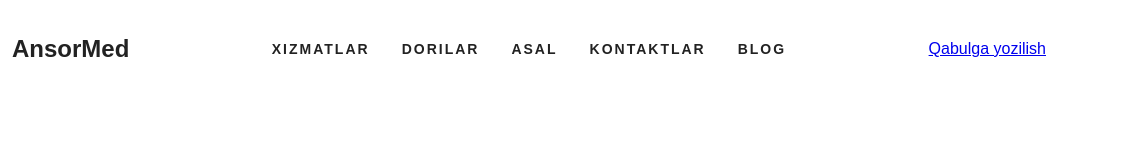
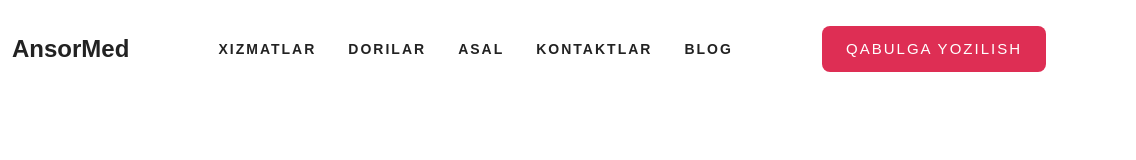
Before and after one commit to ReDi-frontend/AnsorMed, a plain HTML site: page index.html in a window 1280 px wide. Shown: the full height of the page, 144-1280 px from the left. Drawn offline with Linux system fonts and the light colour scheme.

Commit message:
site header syles

```diff
--- a/css/style.css
+++ b/css/style.css
@@ -9,6 +9,10 @@ body{
   font-style: 16px;
   line-height: 1.5;
   color: #444;
+}
+*:focus{
+  outline: 3.5px dotted #de2e54;
+  outline-offset: 3px;
 }
 
 
@@ -80,5 +84,29 @@ body{
 .site-nav_link:active{
   opacity: 0.6;
 }
+
+.site-header_btn{
+  display: inline-block;
+  font-size: 15px;
+  letter-spacing: 2px;
+  padding: 10px 22px;
+  border: 2px solid transparent;
+  border-radius: 8px;
+  text-decoration: none;
+  color: #fff;
+  text-transform: uppercase;
+  background-color: #de2e54;
+}
+.site-header_btn:hover{
+  background-color: #fff;
+  color: #de2e54;
+  border-color: #de2e54;
+}
+.site-header_btn:active{
+  opacity: 0.6;
+  background-color: #de2e54;
+  color: #fff;
+}
+
 /* //SITE NAV */
 /* //SITE HEADER */
```
